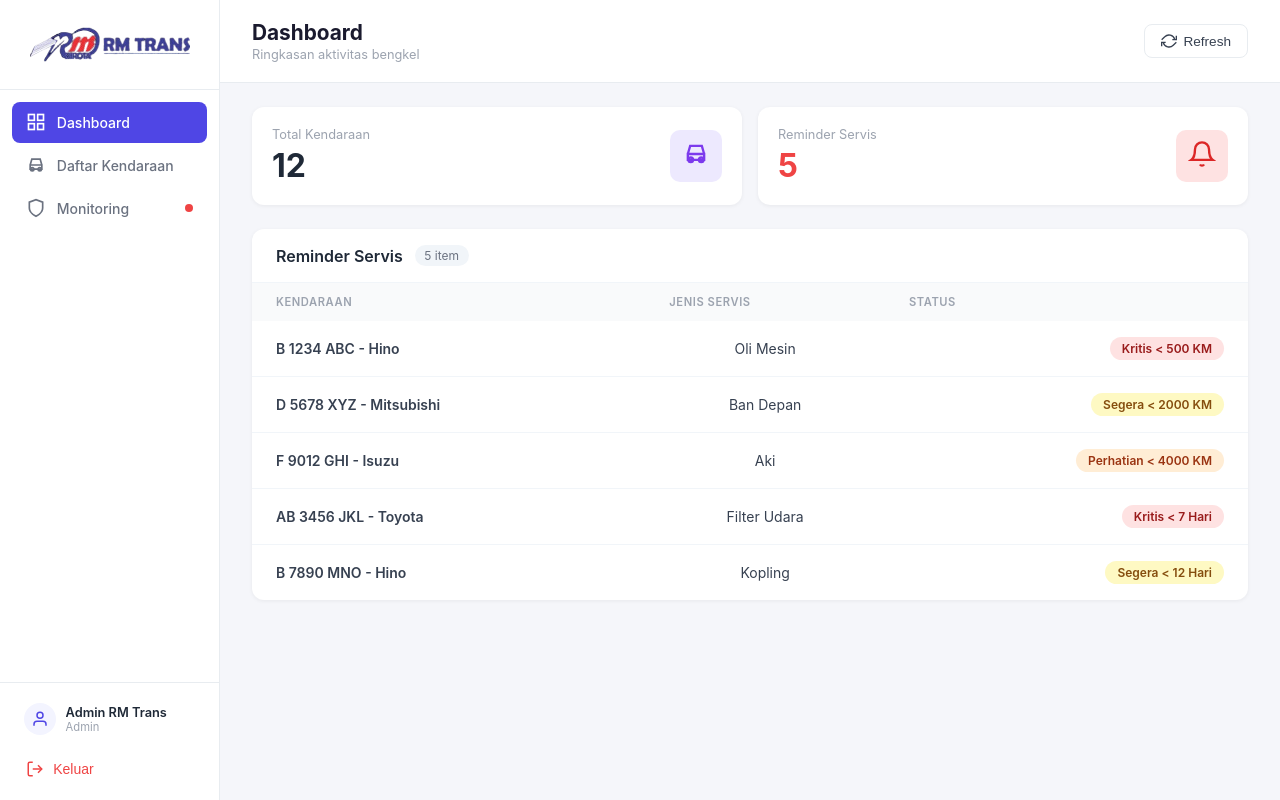
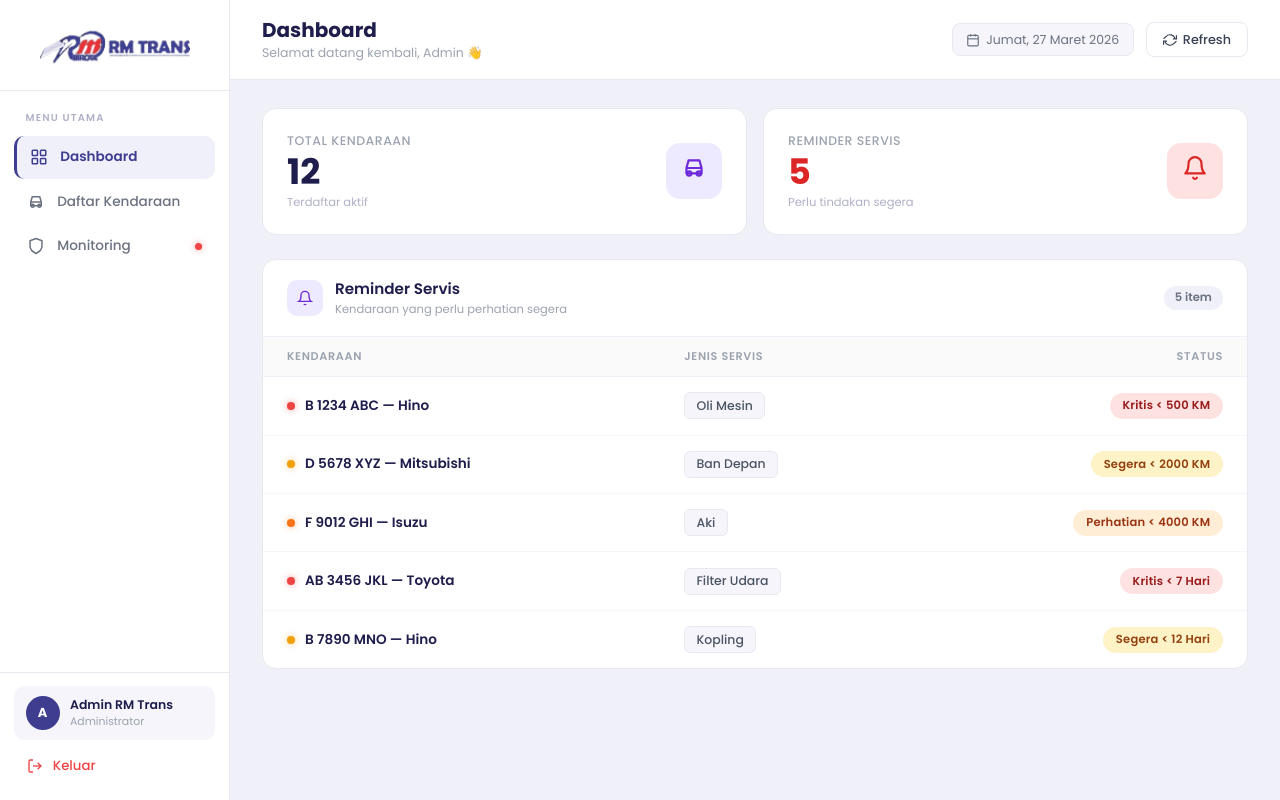
Before and after one commit to Ronaltama/RM_TRANS-Monitoring-Bengkel, a Vue app in the folder Frontend/: page /dashboard in a window 1280 px wide. Built offline with nearby package versions, Linux system fonts and the light colour scheme.

Commit message:
perbaikan tampilan

```diff
--- a/Frontend/src/components/Sidebar.vue
+++ b/Frontend/src/components/Sidebar.vue
@@ -7,6 +7,7 @@
 
     <!-- Navigation -->
     <nav class="sidebar-nav">
+      <p class="nav-section-label">Menu Utama</p>
       <router-link
         v-for="item in menuItems"
         :key="item.path"
@@ -23,19 +24,14 @@
     <!-- User + Logout -->
     <div class="sidebar-footer">
       <div class="user-info">
-        <div class="user-avatar">
-          <svg viewBox="0 0 24 24" fill="none" stroke="currentColor" width="18" height="18" stroke-width="2">
-            <path d="M20 21v-2a4 4 0 00-4-4H8a4 4 0 00-4 4v2"/>
-            <circle cx="12" cy="7" r="4"/>
-          </svg>
-        </div>
+        <div class="user-avatar">A</div>
         <div class="user-details">
           <span class="user-name">Admin RM Trans</span>
-          <span class="user-role">admin</span>
+          <span class="user-role">Administrator</span>
         </div>
       </div>
       <button class="logout-btn" @click="$router.push('/login')">
-        <svg viewBox="0 0 24 24" fill="none" stroke="currentColor" width="18" height="18" stroke-width="2">
+        <svg viewBox="0 0 24 24" fill="none" stroke="currentColor" width="16" height="16" stroke-width="2">
           <path d="M9 21H5a2 2 0 01-2-2V5a2 2 0 012-2h4"/>
           <polyline points="16,17 21,12 16,7"/><line x1="21" y1="12" x2="9" y2="12"/>
         </svg>
@@ -54,17 +50,17 @@ export default {
         {
           path: '/dashboard',
           label: 'Dashboard',
-          icon: '<svg width="20" height="20" viewBox="0 0 24 24" fill="none" stroke="currentColor" stroke-width="2"><rect x="3" y="3" width="7" height="7"/><rect x="14" y="3" width="7" height="7"/><rect x="14" y="14" width="7" height="7"/><rect x="3" y="14" width="7" height="7"/></svg>'
+          icon: '<svg width="18" height="18" viewBox="0 0 24 24" fill="none" stroke="currentColor" stroke-width="2" stroke-linecap="round" stroke-linejoin="round"><rect x="3" y="3" width="7" height="7" rx="1"/><rect x="14" y="3" width="7" height="7" rx="1"/><rect x="14" y="14" width="7" height="7" rx="1"/><rect x="3" y="14" width="7" height="7" rx="1"/></svg>'
         },
         {
           path: '/kendaraan',
           label: 'Daftar Kendaraan',
-          icon: '<svg width="20" height="20" viewBox="0 0 24 24" fill="none" stroke="currentColor" stroke-width="2"><path d="M5 17h14v-5H5v5zM5 12l2-7h10l2 7"/><circle cx="7.5" cy="17" r="2"/><circle cx="16.5" cy="17" r="2"/></svg>'
+          icon: '<svg width="18" height="18" viewBox="0 0 24 24" fill="none" stroke="currentColor" stroke-width="2" stroke-linecap="round" stroke-linejoin="round"><path d="M5 17h14v-5H5v5zM5 12l2-7h10l2 7"/><circle cx="7.5" cy="17" r="2"/><circle cx="16.5" cy="17" r="2"/></svg>'
         },
         {
           path: '/monitoring-kendaraan',
           label: 'Monitoring',
-          icon: '<svg width="20" height="20" viewBox="0 0 24 24" fill="none" stroke="currentColor" stroke-width="2"><path d="M12 22s8-4 8-10V5l-8-3-8 3v7c0 6 8 10 8 10z"/></svg>',
+          icon: '<svg width="18" height="18" viewBox="0 0 24 24" fill="none" stroke="currentColor" stroke-width="2" stroke-linecap="round" stroke-linejoin="round"><path d="M12 22s8-4 8-10V5l-8-3-8 3v7c0 6 8 10 8 10z"/></svg>',
           badge: true
         }
       ]
@@ -74,22 +70,169 @@ export default {
 </script>
 
 <style scoped>
-.sidebar { position: sticky; top: 0; height: 100vh; overflow-y: auto; width: 220px; background: #fff; border-right: 1px solid #e8ecf0; display: flex; flex-direction: column; flex-shrink: 0; }
-.sidebar-logo { display: flex; align-items: center; justify-content: center; padding: 1.25rem 1rem; border-bottom: 1px solid #e8ecf0; }
-.sidebar-logo-img { max-width: 160px; height: auto; object-fit: contain; }
-.sidebar-nav { flex: 1; padding: 0.75rem; display: flex; flex-direction: column; gap: 2px; }
-.nav-item { display: flex; align-items: center; gap: 0.7rem; padding: 0.65rem 0.85rem; border-radius: 8px; color: #6b7280; text-decoration: none; font-size: 0.875rem; font-weight: 500; transition: all 0.15s; position: relative; }
-.nav-item:hover { background: #f3f4ff; color: #4f46e5; }
-.nav-item.active { background: #4f46e5; color: #fff; }
-.nav-icon { display: flex; align-items: center; }
+@import url('https://fonts.googleapis.com/css2?family=Poppins:wght@400;500;600;700&display=swap');
+
+.sidebar {
+  position: sticky;
+  top: 0;
+  height: 100vh;
+  overflow-y: auto;
+  width: 230px;
+  background: #ffffff;
+  border-right: 1px solid #e8e8f0;
+  display: flex;
+  flex-direction: column;
+  flex-shrink: 0;
+  font-family: 'Poppins', sans-serif;
+}
+
+/* ===== LOGO ===== */
+.sidebar-logo {
+  display: flex;
+  align-items: center;
+  justify-content: center;
+  padding: 1.5rem 1.25rem 1.25rem;
+  border-bottom: 1px solid #e8e8f0;
+}
+.sidebar-logo-img {
+  max-width: 150px;
+  height: auto;
+  object-fit: contain;
+}
+
+/* ===== NAV ===== */
+.sidebar-nav {
+  flex: 1;
+  padding: 1.2rem 0.85rem;
+  display: flex;
+  flex-direction: column;
+  gap: 2px;
+}
+
+.nav-section-label {
+  font-size: 10px;
+  font-weight: 600;
+  letter-spacing: 1.2px;
+  text-transform: uppercase;
+  color: #b0b0c8;
+  padding: 0 0.75rem;
+  margin-bottom: 0.5rem;
+}
+
+.nav-item {
+  display: flex;
+  align-items: center;
+  gap: 0.75rem;
+  padding: 0.7rem 0.85rem;
+  border-radius: 10px;
+  color: #6b7280;
+  text-decoration: none;
+  font-size: 0.85rem;
+  font-weight: 500;
+  transition: all 0.18s ease;
+  position: relative;
+}
+
+.nav-item:hover {
+  background: #f3f4ff;
+  color: #3E3D90;
+}
+
+.nav-item.active {
+  background: #f0f0fb;
+  color: #3E3D90;
+  font-weight: 600;
+  border-left: 3px solid #3E3D90;
+}
+
+.nav-item.active .nav-icon {
+  color: #3E3D90;
+}
+
+.nav-icon {
+  display: flex;
+  align-items: center;
+  flex-shrink: 0;
+}
+
 .nav-label { flex: 1; }
-.nav-badge { width: 8px; height: 8px; background: #ef4444; border-radius: 50%; }
-.sidebar-footer { padding: 0.75rem; border-top: 1px solid #e8ecf0; }
-.user-info { display: flex; align-items: center; gap: 0.6rem; padding: 0.5rem 0.75rem; margin-bottom: 6px; }
-.user-avatar { width: 32px; height: 32px; background: #f3f4ff; border-radius: 50%; display: flex; align-items: center; justify-content: center; color: #4f46e5; }
-.user-details { display: flex; flex-direction: column; }
-.user-name { font-size: 0.8rem; font-weight: 600; color: #1f2937; white-space: nowrap; overflow: hidden; text-overflow: ellipsis; max-width: 120px; }
-.user-role { font-size: 0.7rem; color: #9ca3af; text-transform: capitalize; }
-.logout-btn { display: flex; align-items: center; gap: 0.6rem; width: 100%; padding: 0.65rem 0.85rem; border-radius: 8px; background: none; border: none; color: #ef4444; font-size: 0.875rem; font-weight: 500; cursor: pointer; transition: all 0.15s; }
-.logout-btn:hover { background: #fef2f2; }
+
+.nav-badge {
+  width: 7px;
+  height: 7px;
+  background: #ef4444;
+  border-radius: 50%;
+  box-shadow: 0 0 6px rgba(248, 113, 113, 0.7);
+}
+
+/* ===== FOOTER ===== */
+.sidebar-footer {
+  padding: 0.85rem;
+  border-top: 1px solid #e8e8f0;
+}
+
+.user-info {
+  display: flex;
+  align-items: center;
+  gap: 0.65rem;
+  padding: 0.6rem 0.75rem;
+  margin-bottom: 6px;
+  border-radius: 10px;
+  background: #f5f5fb;
+}
+
+.user-avatar {
+  width: 34px;
+  height: 34px;
+  background: #3E3D90;
+  border-radius: 50%;
+  display: flex;
+  align-items: center;
+  justify-content: center;
+  color: #fff;
+  font-size: 13px;
+  font-weight: 700;
+  flex-shrink: 0;
+}
+
+.user-details {
+  display: flex;
+  flex-direction: column;
+  overflow: hidden;
+}
+
+.user-name {
+  font-size: 0.78rem;
+  font-weight: 600;
+  color: #1e1d4c;
+  white-space: nowrap;
+  overflow: hidden;
+  text-overflow: ellipsis;
+}
+
+.user-role {
+  font-size: 0.68rem;
+  color: #9ca3af;
+}
+
+.logout-btn {
+  display: flex;
+  align-items: center;
+  gap: 0.6rem;
+  width: 100%;
+  padding: 0.65rem 0.85rem;
+  border-radius: 10px;
+  background: none;
+  border: none;
+  color: #ef4444;
+  font-family: 'Poppins', sans-serif;
+  font-size: 0.83rem;
+  font-weight: 500;
+  cursor: pointer;
+  transition: all 0.15s;
+}
+
+.logout-btn:hover {
+  background: #fff0f0;
+}
 </style>
--- a/Frontend/src/views/DashboardView.vue
+++ b/Frontend/src/views/DashboardView.vue
@@ -2,27 +2,39 @@
   <div class="page-layout">
     <Sidebar />
     <main class="main-content">
+
+      <!-- Topbar -->
       <header class="topbar">
-        <div>
+        <div class="topbar-left">
           <h2 class="page-title">Dashboard</h2>
-          <p class="page-sub">Ringkasan aktivitas bengkel</p>
+          <p class="page-sub">Selamat datang kembali, Admin 👋</p>
+        </div>
+        <div class="topbar-right">
+          <div class="topbar-date">
+            <svg width="14" height="14" viewBox="0 0 24 24" fill="none" stroke="currentColor" stroke-width="2">
+              <rect x="3" y="4" width="18" height="18" rx="2"/><line x1="16" y1="2" x2="16" y2="6"/><line x1="8" y1="2" x2="8" y2="6"/><line x1="3" y1="10" x2="21" y2="10"/>
+            </svg>
+            {{ todayDate }}
           </div>
           <button class="btn-refresh" @click="refresh">
-          <svg viewBox="0 0 24 24" fill="none" stroke="currentColor" width="16" height="16" stroke-width="2">
+            <svg viewBox="0 0 24 24" fill="none" stroke="currentColor" width="14" height="14" stroke-width="2">
               <polyline points="23 4 23 10 17 10"/><polyline points="1 20 1 14 7 14"/>
-            <path d="M20.49 9A9 9 0 0 0 5.64 5.64L1 10m22 4l-4.64 4.36A9 9 0 0 1 3.51 15"/>
+              <path d="M20.49 9A9 9 0 005.64 5.64L1 10m22 4l-4.64 4.36A9 9 0 013.51 15"/>
             </svg>
             Refresh
           </button>
+        </div>
       </header>
 
       <div class="content-body">
+
         <!-- Stats -->
         <div class="stats-grid">
           <div class="stat-card" v-for="s in stats" :key="s.label">
-            <div>
+            <div class="stat-info">
               <p class="stat-label">{{ s.label }}</p>
-              <p class="stat-value" :style="{ color: s.valueColor || '#1f2937' }">{{ s.value }}</p>
+              <p class="stat-value" :style="{ color: s.valueColor || '#1e1d4c' }">{{ s.value }}</p>
+              <p class="stat-desc" v-if="s.desc">{{ s.desc }}</p>
             </div>
             <div class="stat-icon" :style="{ background: s.iconBg, color: s.iconColor }">
               <span v-html="s.icon"></span>
@@ -33,16 +45,27 @@
         <!-- Reminder Table -->
         <div class="card">
           <div class="card-header">
+            <div class="card-header-left">
+              <div class="card-icon">
+                <svg width="16" height="16" viewBox="0 0 24 24" fill="none" stroke="currentColor" stroke-width="2">
+                  <path d="M18 8A6 6 0 006 8c0 7-3 9-3 9h18s-3-2-3-9"/>
+                  <path d="M13.73 21a2 2 0 01-3.46 0"/>
+                </svg>
+              </div>
+              <div>
                 <h3 class="card-title">Reminder Servis</h3>
+                <p class="card-subtitle">Kendaraan yang perlu perhatian segera</p>
+              </div>
+            </div>
             <span class="card-badge">{{ reminders.length }} item</span>
           </div>
           <div class="table-wrap">
             <table class="table">
               <thead>
                 <tr>
-                  <th>KENDARAAN</th>
-                  <th class="text-center">JENIS SERVIS</th>
-                  <th class="text-right">STATUS</th>
+                  <th>Kendaraan</th>
+                  <th>Jenis Servis</th>
+                  <th class="text-right">Status</th>
                 </tr>
               </thead>
               <tbody>
@@ -52,8 +75,15 @@
                   @click="$router.push('/monitoring-kendaraan/1')"
                   class="clickable"
                 >
-                  <td><span class="fw-semibold">{{ r.vehicle }}</span></td>
-                  <td class="text-center">{{ r.component }}</td>
+                  <td>
+                    <div class="vehicle-cell">
+                      <div class="vehicle-dot" :class="r.dotClass"></div>
+                      <span class="fw-semibold">{{ r.vehicle }}</span>
+                    </div>
+                  </td>
+                  <td>
+                    <span class="component-chip">{{ r.component }}</span>
+                  </td>
                   <td class="text-right">
                     <span class="badge" :class="r.badgeClass">{{ r.status }}</span>
                   </td>
@@ -62,6 +92,7 @@
             </table>
           </div>
         </div>
+
       </div>
     </main>
   </div>
@@ -79,66 +110,334 @@ export default {
         {
           label: 'Total Kendaraan',
           value: 12,
-          icon: '<svg width="28" height="28" viewBox="0 0 24 24" fill="none" stroke="currentColor" stroke-width="2"><path d="M5 17h14v-5H5v5zM5 12l2-7h10l2 7"/><circle cx="7.5" cy="17" r="2"/><circle cx="16.5" cy="17" r="2"/></svg>',
-          iconBg: '#ede9fe', iconColor: '#7c3aed'
+          desc: 'Terdaftar aktif',
+          icon: '<svg width="26" height="26" viewBox="0 0 24 24" fill="none" stroke="currentColor" stroke-width="2" stroke-linecap="round" stroke-linejoin="round"><path d="M5 17h14v-5H5v5zM5 12l2-7h10l2 7"/><circle cx="7.5" cy="17" r="2"/><circle cx="16.5" cy="17" r="2"/></svg>',
+          iconBg: '#ede9fe', iconColor: '#6d28d9'
         },
         {
           label: 'Reminder Servis',
           value: 5,
-          valueColor: '#ef4444',
-          icon: '<svg width="28" height="28" viewBox="0 0 24 24" fill="none" stroke="currentColor" stroke-width="2"><path d="M18 8A6 6 0 006 8c0 7-3 9-3 9h18s-3-2-3-9"/><path d="M13.73 21a2 2 0 01-3.46 0"/></svg>',
+          desc: 'Perlu tindakan segera',
+          valueColor: '#dc2626',
+          icon: '<svg width="26" height="26" viewBox="0 0 24 24" fill="none" stroke="currentColor" stroke-width="2" stroke-linecap="round" stroke-linejoin="round"><path d="M18 8A6 6 0 006 8c0 7-3 9-3 9h18s-3-2-3-9"/><path d="M13.73 21a2 2 0 01-3.46 0"/></svg>',
           iconBg: '#fee2e2', iconColor: '#dc2626'
         }
       ],
       reminders: [
-        { id: 1, vehicle: 'B 1234 ABC - Hino', component: 'Oli Mesin', status: 'Kritis < 500 KM', badgeClass: 'badge-red' },
-        { id: 2, vehicle: 'D 5678 XYZ - Mitsubishi', component: 'Ban Depan', status: 'Segera < 2000 KM', badgeClass: 'badge-yellow' },
-        { id: 3, vehicle: 'F 9012 GHI - Isuzu', component: 'Aki', status: 'Perhatian < 4000 KM', badgeClass: 'badge-orange' },
-        { id: 4, vehicle: 'AB 3456 JKL - Toyota', component: 'Filter Udara', status: 'Kritis < 7 Hari', badgeClass: 'badge-red' },
-        { id: 5, vehicle: 'B 7890 MNO - Hino', component: 'Kopling', status: 'Segera < 12 Hari', badgeClass: 'badge-yellow' }
+        { id: 1, vehicle: 'B 1234 ABC — Hino', component: 'Oli Mesin', status: 'Kritis < 500 KM', badgeClass: 'badge-red', dotClass: 'dot-red' },
+        { id: 2, vehicle: 'D 5678 XYZ — Mitsubishi', component: 'Ban Depan', status: 'Segera < 2000 KM', badgeClass: 'badge-yellow', dotClass: 'dot-yellow' },
+        { id: 3, vehicle: 'F 9012 GHI — Isuzu', component: 'Aki', status: 'Perhatian < 4000 KM', badgeClass: 'badge-orange', dotClass: 'dot-orange' },
+        { id: 4, vehicle: 'AB 3456 JKL — Toyota', component: 'Filter Udara', status: 'Kritis < 7 Hari', badgeClass: 'badge-red', dotClass: 'dot-red' },
+        { id: 5, vehicle: 'B 7890 MNO — Hino', component: 'Kopling', status: 'Segera < 12 Hari', badgeClass: 'badge-yellow', dotClass: 'dot-yellow' }
       ]
     }
   },
+  computed: {
+    todayDate() {
+      return new Date().toLocaleDateString('id-ID', { weekday: 'long', day: 'numeric', month: 'long', year: 'numeric' })
+    }
+  },
   methods: {
-    refresh() {
-      // Simulasi refresh
-      const oldVal = this.stats[1].value
-      this.stats[1].value = oldVal
-    }
+    refresh() {}
   }
 }
 </script>
 
+<style>
+@import url('https://fonts.googleapis.com/css2?family=Poppins:wght@400;500;600;700&display=swap');
+* { box-sizing: border-box; margin: 0; padding: 0; }
+body { font-family: 'Poppins', sans-serif; }
+</style>
+
 <style scoped>
-.page-layout { display: flex; min-height: 100vh; }
-.main-content { flex: 1; background: #f5f6fa; display: flex; flex-direction: column; min-width: 0; }
-.topbar { background: #fff; border-bottom: 1px solid #e8ecf0; padding: 1.25rem 2rem; display: flex; align-items: center; justify-content: space-between; }
-.page-title { font-size: 1.3rem; font-weight: 700; color: #1a1a2e; }
-.page-sub { font-size: 0.8rem; color: #9ca3af; margin-top: 2px; }
-.btn-refresh { display: flex; align-items: center; gap: 6px; padding: 0.5rem 1rem; background: #fff; border: 1px solid #e8ecf0; border-radius: 8px; font-size: 0.85rem; color: #374151; cursor: pointer; }
-.content-body { flex: 1; padding: 1.5rem 2rem; }
-.stats-grid { display: grid; grid-template-columns: repeat(2, 1fr); gap: 1rem; margin-bottom: 1.5rem; }
-.stat-card { background: #fff; border-radius: 12px; padding: 1.25rem; display: flex; justify-content: space-between; align-items: center; box-shadow: 0 1px 4px rgba(0,0,0,0.06); }
-.stat-label { font-size: 0.8rem; color: #9ca3af; margin-bottom: 4px; }
-.stat-value { font-size: 2rem; font-weight: 700; }
-.stat-icon { width: 52px; height: 52px; border-radius: 10px; display: flex; align-items: center; justify-content: center; }
-.card { background: #fff; border-radius: 12px; box-shadow: 0 1px 4px rgba(0,0,0,0.06); overflow: hidden; }
-.card-header { padding: 1rem 1.5rem; border-bottom: 1px solid #f1f5f9; display: flex; align-items: center; gap: 0.75rem; }
-.card-title { font-size: 1rem; font-weight: 600; color: #1f2937; }
-.card-badge { padding: 0.2rem 0.6rem; background: #f1f5f9; border-radius: 999px; font-size: 0.75rem; color: #6b7280; }
+/* ===== LAYOUT ===== */
+.page-layout {
+  display: flex;
+  min-height: 100vh;
+  font-family: 'Poppins', sans-serif;
+}
+
+.main-content {
+  flex: 1;
+  background: #f0f0f8;
+  display: flex;
+  flex-direction: column;
+  min-width: 0;
+}
+
+/* ===== TOPBAR ===== */
+.topbar {
+  background: #fff;
+  border-bottom: 1px solid #e8e8f0;
+  padding: 1.1rem 2rem;
+  display: flex;
+  align-items: center;
+  justify-content: space-between;
+  position: sticky;
+  top: 0;
+  z-index: 10;
+}
+
+.page-title {
+  font-size: 1.25rem;
+  font-weight: 700;
+  color: #1e1d4c;
+  line-height: 1.2;
+}
+
+.page-sub {
+  font-size: 0.78rem;
+  color: #9ca3af;
+  margin-top: 2px;
+}
+
+.topbar-right {
+  display: flex;
+  align-items: center;
+  gap: 0.75rem;
+}
+
+.topbar-date {
+  display: flex;
+  align-items: center;
+  gap: 6px;
+  font-size: 0.78rem;
+  color: #6b7280;
+  background: #f5f5fb;
+  padding: 0.4rem 0.85rem;
+  border-radius: 8px;
+  border: 1px solid #e8e8f0;
+}
+
+.btn-refresh {
+  display: flex;
+  align-items: center;
+  gap: 6px;
+  padding: 0.45rem 1rem;
+  background: #fff;
+  border: 1px solid #e8e8f0;
+  border-radius: 8px;
+  font-family: 'Poppins', sans-serif;
+  font-size: 0.8rem;
+  font-weight: 500;
+  color: #374151;
+  cursor: pointer;
+  transition: all 0.15s;
+}
+
+.btn-refresh:hover {
+  background: #f5f5fb;
+  border-color: #3E3D90;
+  color: #3E3D90;
+}
+
+/* ===== CONTENT BODY ===== */
+.content-body {
+  flex: 1;
+  padding: 1.75rem 2rem;
+  display: flex;
+  flex-direction: column;
+  gap: 1.5rem;
+}
+
+/* ===== STATS GRID ===== */
+.stats-grid {
+  display: grid;
+  grid-template-columns: repeat(2, 1fr);
+  gap: 1rem;
+}
+
+.stat-card {
+  background: #fff;
+  border-radius: 14px;
+  padding: 1.4rem 1.5rem;
+  display: flex;
+  justify-content: space-between;
+  align-items: center;
+  border: 1px solid #e8e8f0;
+  transition: transform 0.15s, box-shadow 0.15s;
+}
+
+.stat-card:hover {
+  transform: translateY(-2px);
+  box-shadow: 0 8px 24px rgba(62, 61, 144, 0.1);
+}
+
+.stat-info { display: flex; flex-direction: column; gap: 3px; }
+
+.stat-label {
+  font-size: 0.78rem;
+  font-weight: 500;
+  color: #9ca3af;
+  text-transform: uppercase;
+  letter-spacing: 0.5px;
+}
+
+.stat-value {
+  font-size: 2.2rem;
+  font-weight: 700;
+  line-height: 1.1;
+  color: #1e1d4c;
+}
+
+.stat-desc {
+  font-size: 0.72rem;
+  color: #b0b0c8;
+}
+
+.stat-icon {
+  width: 56px;
+  height: 56px;
+  border-radius: 14px;
+  display: flex;
+  align-items: center;
+  justify-content: center;
+  flex-shrink: 0;
+}
+
+/* ===== CARD ===== */
+.card {
+  background: #fff;
+  border-radius: 14px;
+  border: 1px solid #e8e8f0;
+  overflow: hidden;
+}
+
+.card-header {
+  padding: 1.1rem 1.5rem;
+  border-bottom: 1px solid #f0f0f8;
+  display: flex;
+  align-items: center;
+  justify-content: space-between;
+}
+
+.card-header-left {
+  display: flex;
+  align-items: center;
+  gap: 0.75rem;
+}
+
+.card-icon {
+  width: 36px;
+  height: 36px;
+  background: #ede9fe;
+  border-radius: 10px;
+  display: flex;
+  align-items: center;
+  justify-content: center;
+  color: #6d28d9;
+  flex-shrink: 0;
+}
+
+.card-title {
+  font-size: 0.95rem;
+  font-weight: 600;
+  color: #1e1d4c;
+}
+
+.card-subtitle {
+  font-size: 0.72rem;
+  color: #9ca3af;
+  margin-top: 1px;
+}
+
+.card-badge {
+  padding: 0.22rem 0.7rem;
+  background: #f0f0f8;
+  border-radius: 999px;
+  font-size: 0.72rem;
+  font-weight: 600;
+  color: #6b7280;
+}
+
+/* ===== TABLE ===== */
 .table-wrap { overflow-x: auto; }
-.table { width: 100%; border-collapse: collapse; }
-.table thead th { padding: 0.75rem 1.5rem; font-size: 0.7rem; font-weight: 600; color: #9ca3af; text-transform: uppercase; letter-spacing: 0.05em; background: #f9fafb; text-align: left; }
-.table tbody td { padding: 1rem 1.5rem; font-size: 0.875rem; color: #374151; border-bottom: 1px solid #f1f5f9; }
+
+.table {
+  width: 100%;
+  border-collapse: collapse;
+}
+
+.table thead th {
+  padding: 0.7rem 1.5rem;
+  font-size: 0.7rem;
+  font-weight: 600;
+  color: #9ca3af;
+  text-transform: uppercase;
+  letter-spacing: 0.06em;
+  background: #fafafa;
+  text-align: left;
+  border-bottom: 1px solid #f0f0f8;
+}
+
+.table thead th.text-right { text-align: right; }
+
+.table tbody td {
+  padding: 0.95rem 1.5rem;
+  font-size: 0.85rem;
+  color: #374151;
+  border-bottom: 1px solid #f5f5fb;
+  vertical-align: middle;
+}
+
 .table tbody tr:last-child td { border-bottom: none; }
+
 .clickable { cursor: pointer; }
-.clickable:hover td { background: #f5f7ff; }
-.text-center { text-align: center; }
+.clickable:hover td { background: #faf9ff; }
+
+/* ===== VEHICLE CELL ===== */
+.vehicle-cell {
+  display: flex;
+  align-items: center;
+  gap: 10px;
+}
+
+.vehicle-dot {
+  width: 8px;
+  height: 8px;
+  border-radius: 50%;
+  flex-shrink: 0;
+}
+
+.dot-red { background: #ef4444; box-shadow: 0 0 6px rgba(239, 68, 68, 0.5); }
+.dot-yellow { background: #f59e0b; box-shadow: 0 0 6px rgba(245, 158, 11, 0.5); }
+.dot-orange { background: #f97316; box-shadow: 0 0 6px rgba(249, 115, 22, 0.5); }
+
+.fw-semibold { font-weight: 600; color: #1e1d4c; }
+
+/* ===== COMPONENT CHIP ===== */
+.component-chip {
+  display: inline-flex;
+  padding: 0.22rem 0.7rem;
+  background: #f5f5fb;
+  border-radius: 6px;
+  font-size: 0.78rem;
+  font-weight: 500;
+  color: #4b5563;
+  border: 1px solid #e8e8f0;
+}
+
+/* ===== BADGE ===== */
+.badge {
+  display: inline-flex;
+  padding: 0.28rem 0.8rem;
+  border-radius: 999px;
+  font-size: 0.72rem;
+  font-weight: 600;
+  letter-spacing: 0.2px;
+}
+
+.badge-red    { background: #fee2e2; color: #991b1b; }
+.badge-yellow { background: #fef3c7; color: #92400e; }
+.badge-orange { background: #ffedd5; color: #9a3412; }
+
 .text-right { text-align: right; }
-.fw-semibold { font-weight: 600; }
-.badge { display: inline-flex; padding: 0.25rem 0.75rem; border-radius: 999px; font-size: 0.75rem; font-weight: 600; }
-.badge-red { background: #fee2e2; color: #991b1b; }
-.badge-yellow { background: #fef9c3; color: #854d0e; }
-.badge-orange { background: #ffedd5; color: #9a3412; }
-@media (max-width: 900px) { .stats-grid { grid-template-columns: 1fr; } }
+
+/* ===== RESPONSIVE ===== */
+@media (max-width: 900px) {
+  .stats-grid { grid-template-columns: 1fr; }
+  .content-body { padding: 1.25rem; }
+  .topbar { padding: 1rem 1.25rem; }
+  .topbar-date { display: none; }
+}
 </style>
```
Lines whose indentation alone changed are shown as unchanged.
